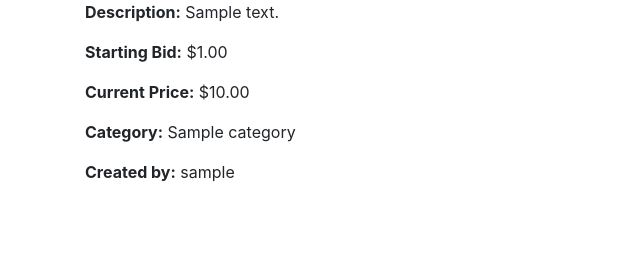
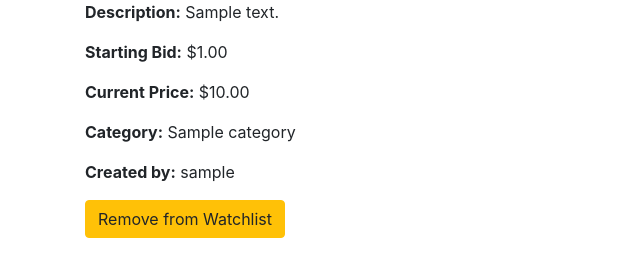
Before and after one commit to iygeal/e-commerce-auctions, a Django app: page /listing/1 in a window 1280 px wide. Shown: the part 525-800 px from the top of the page, without its empty margins (0-640 px from the left). Run offline with Django 3.2, Linux system fonts and the light colour scheme; a user stored in the database is signed in; tables that the repository leaves empty hold one stand-in row (values such as "Sample post"); grey boxes marked "Sample" are stand-in pictures; some libraries are stand-ins or nearby versions.

Commit message:
Added the toggle to the template

```diff
--- a/auctions/templates/auctions/listing.html
+++ b/auctions/templates/auctions/listing.html
@@ -16,6 +16,16 @@
   <p><strong>Category:</strong> {{ listing.category }}</p>
   <p><strong>Created by:</strong> {{ listing.owner }}</p>
 
+  {% if user.is_authenticated %}
+    <form action="{% url 'toggle_watchlist' listing.id %}" method="post" class="mb-3">
+        {% csrf_token %}
+        {% if listing in user.watchlist.all %}
+        <button type="submit" class="btn btn-warning">Remove from Watchlist</button>
+        {% else %}
+        <button type="submit" class="btn btn-outline-primary">Add to Watchlist</button>
+        {% endif %}
+    </form>
+  {% endif %}
 
 </div>
 {% endblock %}
--- a/auctions/urls.py
+++ b/auctions/urls.py
@@ -9,5 +9,7 @@ urlpatterns = [
     path("register", views.register, name="register"),
     path("create", views.create_listing, name="create_listing"),
     path("listing/<int:listing_id>", views.listing, name="listing"),
+    path("watchlist/<int:listing_id>/",
+         views.toggle_watchlist, name="toggle_watchlist"),
 
 ]
```
